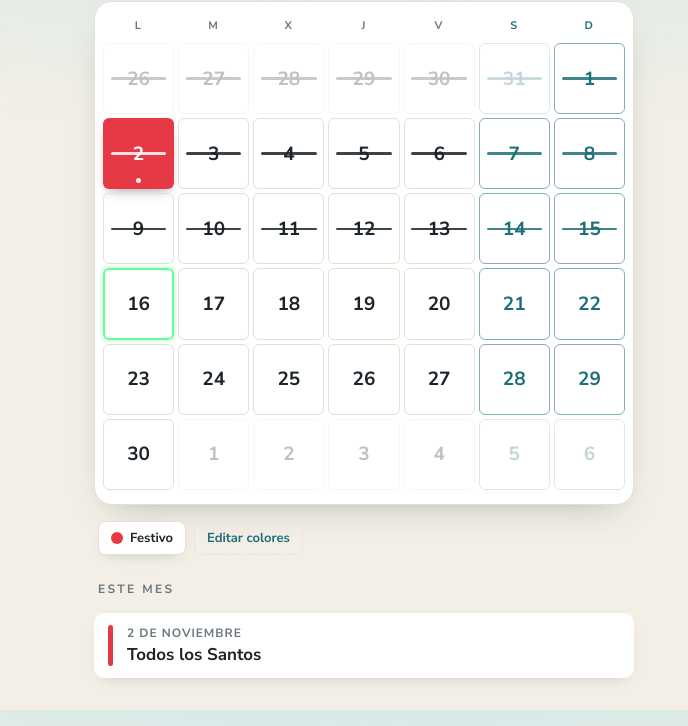
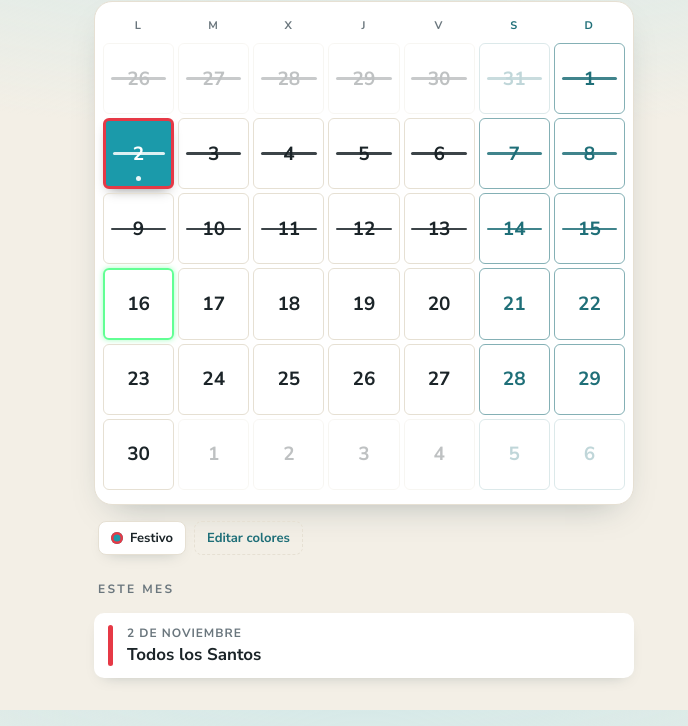
Before and after one commit to jesussopenag-droid/Calendario--colores, a plain HTML site: page index.html in a window 1280 px wide. Shown: the part 90-816 px from the top of the page, without its empty margins (276-964 px from the left). Drawn offline with Linux system fonts and the light colour scheme.

Commit message:
Festivos: borde rojo y relleno del color de vacaciones
Co-Authored-By: Claude Sonnet 5.5 <noreply@anthropic.com>
Claude-Session: https://claude.ai/code/session_014jK2iJEcAzKerhwJbKsZW1

```diff
--- a/index.html
+++ b/index.html
@@ -62,6 +62,7 @@ button:focus-visible,input:focus-visible{outline:3px solid var(--accent);outline
 .day.has{border-color:transparent}
 .day.past::after{content:"";position:absolute;left:10%;right:10%;top:50%;height:2.5px;margin-top:-1.25px;border-radius:2px;background:currentColor;opacity:.85;pointer-events:none}
 .day.has{box-shadow:0 6px 12px -6px rgba(0,0,0,.45)}
+.day.fes,.day.fes:nth-child(n),.day.fes.has:nth-child(n){border:3px solid var(--fes)}
 .day.hoy,.day.hoy:nth-child(n),.day.hoy.has:nth-child(n){border:2.5px solid #2bff6e;animation:hoyPulse 1.8s ease-in-out infinite}
 @keyframes hoyPulse{0%,100%{border-color:#2bff6e;box-shadow:0 0 9px 1px rgba(43,255,110,.6)}50%{border-color:rgba(43,255,110,.35);box-shadow:0 0 0 0 rgba(43,255,110,0)}}
 @media (prefers-reduced-motion:reduce){.day.hoy,.day.hoy:nth-child(n),.day.hoy.has:nth-child(n){animation:none;box-shadow:0 0 9px 1px rgba(43,255,110,.6)}}
@@ -254,7 +255,9 @@ input[type=date]:focus,input[type=text]:focus{border-color:var(--accent);outline
       if (ll) ll.forEach(function(e){ used[e.t]=true; });
     }
     $('legend').innerHTML = TYPES.filter(function(t){ return used[t.id]; }).map(function(t){
-      return '<span class="chip"><span class="dot" style="background:'+t.color+'"></span>'+esc(t.name)+'</span>';
+      var dotStyle = 'background:'+t.color;
+      if (t.id==='fes' && tIndex('vac')>=0) dotStyle = 'background:'+TYPES[tIndex('vac')].color+';box-shadow:inset 0 0 0 2.5px '+t.color;
+      return '<span class="chip"><span class="dot" style="'+dotStyle+'"></span>'+esc(t.name)+'</span>';
     }).join('') + '<button class="chip" id="editColors">Editar colores</button>';
     $('editColors').addEventListener('click', openEditor);
   }
@@ -271,19 +274,27 @@ input[type=date]:focus,input[type=text]:focus{border-color:var(--accent);outline
     for (var i=0;i<42;i++){
       var d = new Date(start.getFullYear(), start.getMonth(), start.getDate()+i);
       var k = key(d), list = getList(k); if (list) list = sortList(list);
-      var mix = list && list.length>1;
-      var cls = 'day'+(d.getMonth()!==m?' out':'')+(k===todayK?' hoy':'')+(k<todayK?' past':'')+(list?' has':'')+(mix?' mix':'');
+      var fesIdx = tIndex('fes'), vacIdx = tIndex('vac'), cols = [], isFes = false;
+      if (list) list.forEach(function(e){
+        var c;
+        if (e.t==='fes' && fesIdx>=0){ isFes = true; c = vacIdx>=0 ? TYPES[vacIdx].color : TYPES[fesIdx].color; }
+        else c = typeOf(e.t).color;
+        if (cols.indexOf(c)<0) cols.push(c);
+      });
+      var mix = cols.length>1;
+      var cls = 'day'+(d.getMonth()!==m?' out':'')+(k===todayK?' hoy':'')+(k<todayK?' past':'')+(list?' has':'')+(mix?' mix':'')+(isFes?' fes':'');
       var style='', note='', label = d.getDate()+' de '+MESES[d.getMonth()];
       if (list){
-        var cols = list.map(function(e){ return typeOf(e.t).color; });
         var color = mix ? '#ffffff' : (lum(cols[0]) > 165 ? '#1d2428' : '#ffffff');
+        var bg;
         if (mix){
           var step = 100/cols.length;
           var g = cols.map(function(c,j){ return c+' '+(j*step)+'% '+((j+1)*step)+'%'; }).join(',');
-          style = ' style="background-image:linear-gradient(135deg,'+g+');color:'+color+'"';
+          bg = 'background-image:linear-gradient(135deg,'+g+')';
         } else {
-          style = ' style="background-color:'+cols[0]+';color:'+color+'"';
+          bg = 'background-color:'+cols[0];
         }
+        style = ' style="'+bg+';color:'+color+(isFes?';--fes:'+TYPES[fesIdx].color:'')+'"';
         if (list.some(function(e){ return e.n; })) note='<i class="note"></i>';
         label += ', ' + list.map(function(e){ return typeOf(e.t).name+(e.n?': '+e.n:''); }).join(' y ');
       }
```
